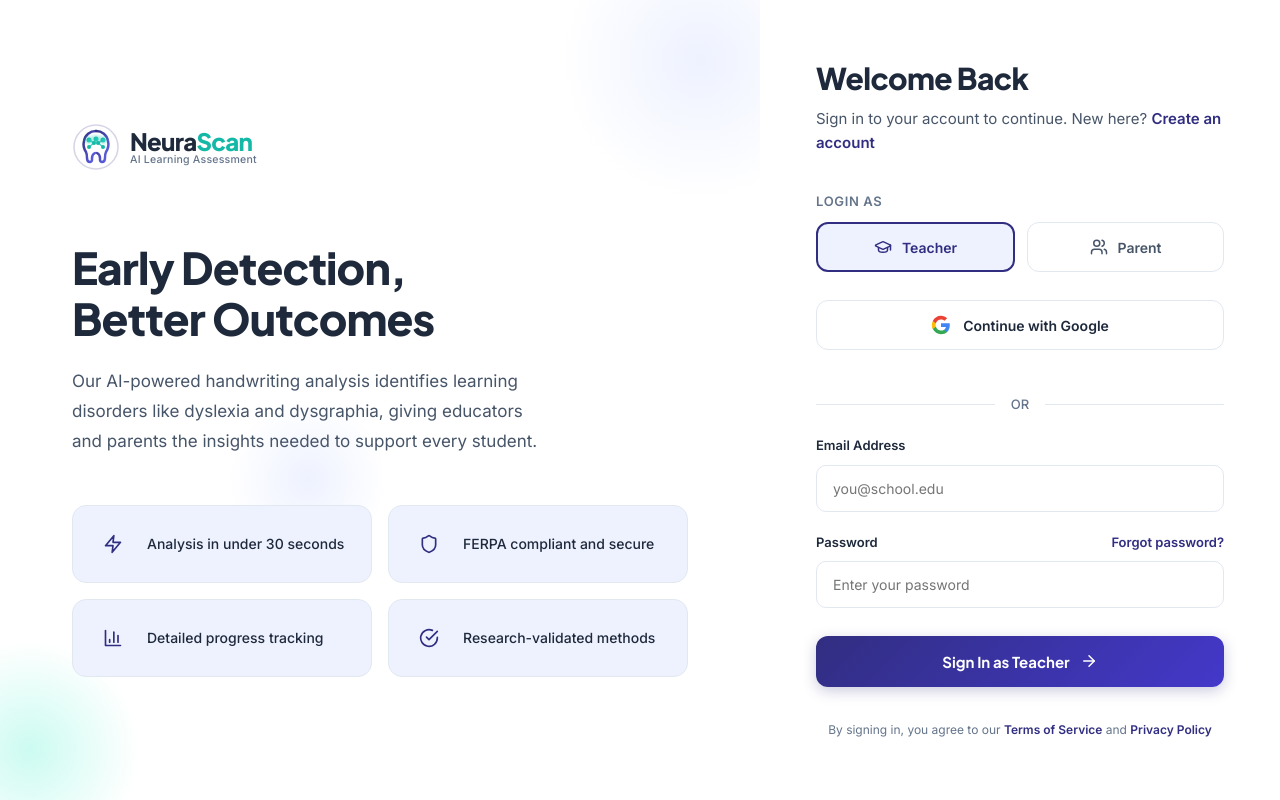
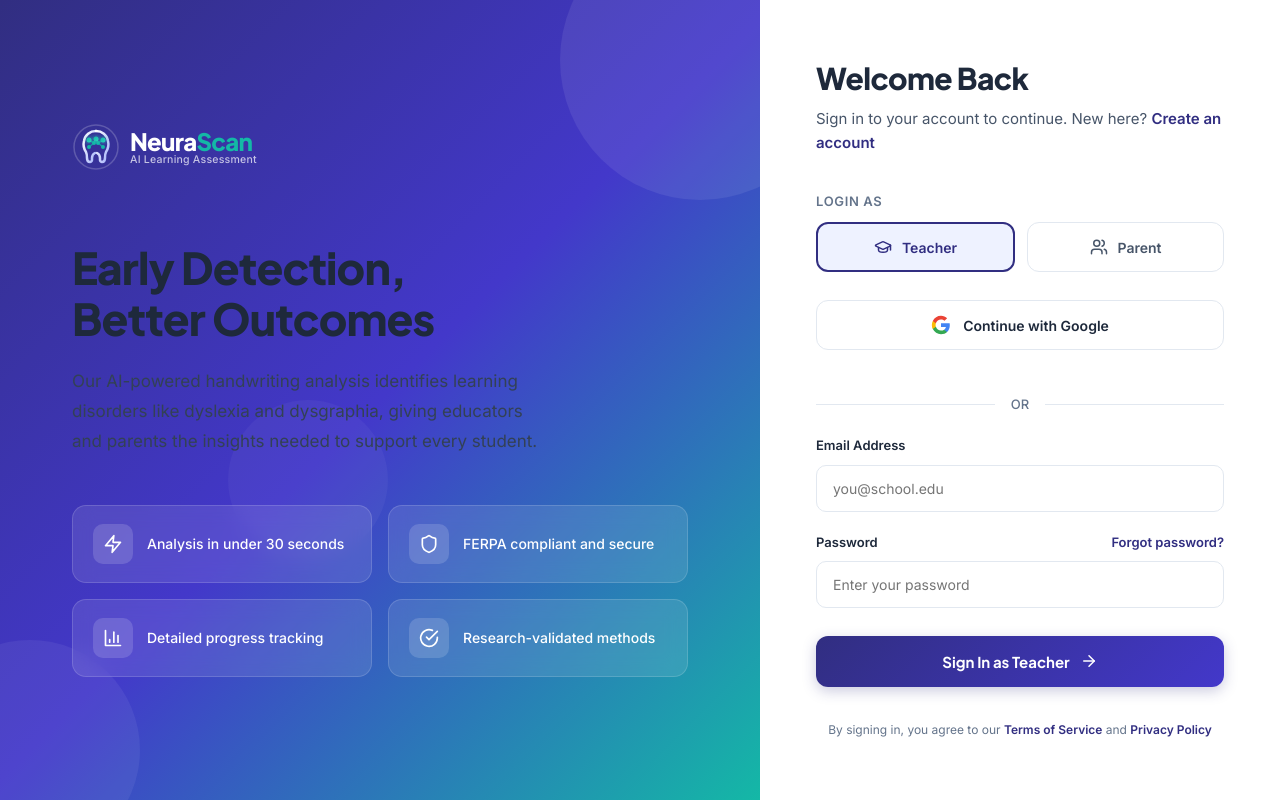
Before and after one commit to Niwas-Kumar/neurascan-frontend, a React (Vite) app: page /login in a window 1280 px wide. Built offline with nearby package versions, Linux system fonts and the light colour scheme.

Commit message:
text color back

```diff
--- a/src/pages/auth/LoginPage.jsx
+++ b/src/pages/auth/LoginPage.jsx
@@ -142,8 +142,8 @@ export default function LoginPage() {
           flexDirection: 'column',
           justifyContent: 'center',
           padding: '64px 72px',
-          background: '#FFFFFF',
-          color: COLORS.textPrimary,
+          background: `linear-gradient(135deg, ${COLORS.primary} 0%, ${COLORS.primaryLight} 50%, ${COLORS.secondary} 100%)`,
+          color: 'white',
           position: 'relative',
           overflow: 'hidden',
         }}
@@ -156,7 +156,7 @@ export default function LoginPage() {
           right: '-80px',
           width: '280px',
           height: '280px',
-          background: `radial-gradient(circle, ${COLORS.primaryBg} 0%, transparent 70%)`,
+          background: 'rgba(255, 255, 255, 0.08)',
           borderRadius: '50%',
         }} />
         <div style={{
@@ -165,7 +165,7 @@ export default function LoginPage() {
           left: '-80px',
           width: '220px',
           height: '220px',
-          background: `radial-gradient(circle, ${COLORS.secondaryBg} 0%, transparent 70%)`,
+          background: 'rgba(255, 255, 255, 0.06)',
           borderRadius: '50%',
         }} />
         <div style={{
@@ -174,7 +174,7 @@ export default function LoginPage() {
           left: '30%',
           width: '160px',
           height: '160px',
-          background: `radial-gradient(circle, ${COLORS.primaryBg} 0%, transparent 70%)`,
+          background: 'rgba(255, 255, 255, 0.04)',
           borderRadius: '50%',
         }} />
 
@@ -190,7 +190,7 @@ export default function LoginPage() {
               zIndex: 1,
             }}
           >
-            <NeuraScanLogo size={48} variant="default" />
+            <NeuraScanLogo size={48} variant="light" />
           </motion.div>
         </Link>
 
@@ -208,7 +208,6 @@ export default function LoginPage() {
             fontFamily: "'Plus Jakarta Sans', sans-serif",
             position: 'relative',
             zIndex: 1,
-            color: COLORS.textPrimary,
           }}
         >
           Early Detection,
@@ -225,11 +224,11 @@ export default function LoginPage() {
             fontSize: 17,
             lineHeight: 1.75,
             marginBottom: 48,
+            opacity: 0.92,
             maxWidth: 480,
             fontWeight: 400,
             position: 'relative',
             zIndex: 1,
-            color: COLORS.textSecondary,
           }}
         >
           Our AI-powered handwriting analysis identifies learning disorders like dyslexia and dysgraphia, giving educators and parents the insights needed to support every student.
@@ -250,8 +249,9 @@ export default function LoginPage() {
               animate={{ opacity: 1, y: 0 }}
               transition={{ delay: 0.3 + i * 0.08 }}
               style={{
-                background: COLORS.primaryBg,
-                border: `1px solid ${COLORS.border}`,
+                background: 'rgba(255, 255, 255, 0.1)',
+                backdropFilter: 'blur(10px)',
+                border: '1px solid rgba(255, 255, 255, 0.15)',
                 borderRadius: 14,
                 padding: '18px 20px',
                 display: 'flex',
@@ -263,18 +263,17 @@ export default function LoginPage() {
                 width: 40,
                 height: 40,
                 borderRadius: 10,
-                background: COLORS.primaryBg,
+                background: 'rgba(255, 255, 255, 0.15)',
                 display: 'flex',
                 alignItems: 'center',
                 justifyContent: 'center',
               }}>
-                <feature.icon size={20} color={COLORS.primary} />
+                <feature.icon size={20} color="white" />
               </div>
               <div style={{
                 fontSize: 14,
                 fontWeight: 500,
                 lineHeight: 1.4,
-                color: COLORS.textPrimary,
               }}>
                 {feature.text}
               </div>
```
